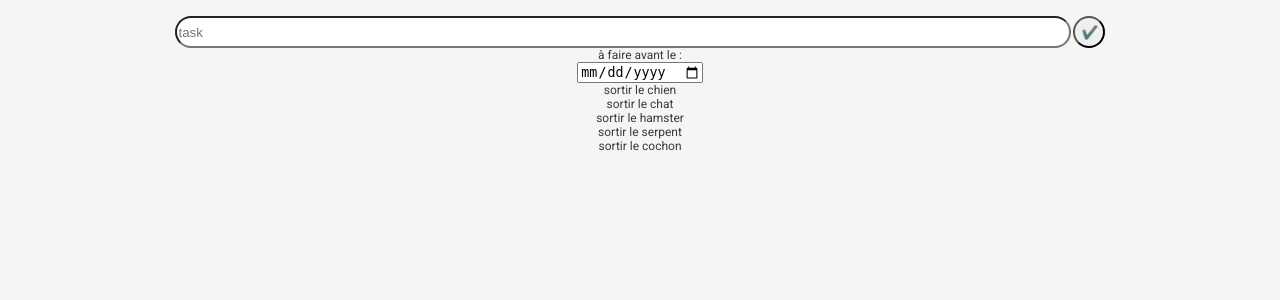
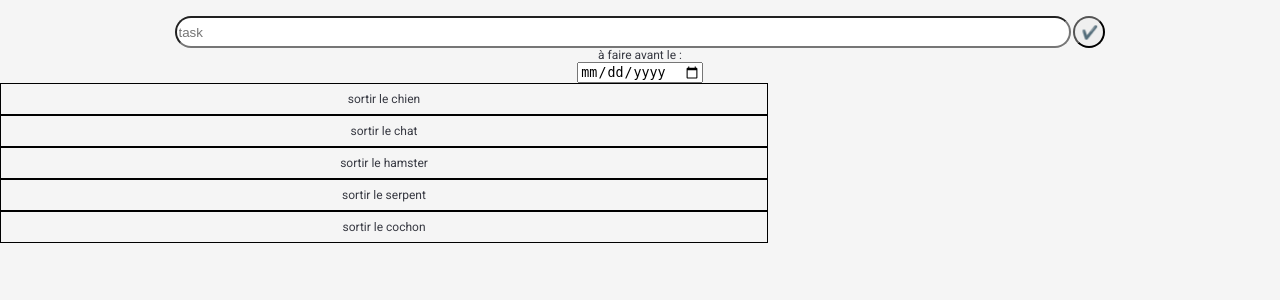
Before and after one commit to AlexLKD/todo-list, a PHP site: page / in a window 1280 px wide. Shown: the part 44-344 px from the top of the page. Run offline with PHP 8.4, Linux system fonts and the light colour scheme; data comes from the database, SQL or seed files in the repository.

Commit message:
mybranch's stuffs added

```diff
--- a/index.php
+++ b/index.php
@@ -41,9 +41,9 @@
             $query = $dbCo->prepare("SELECT text FROM task;");
             $query->execute();
             $result = $query->fetchAll();
-            echo '<ul>';
+            echo '<ul class"main-nav-list">';
             foreach ($result as $task) {
-                echo '<li class=""> ' . $task['text'] . '</li>';
+                echo '<li class="main-nav-item"> ' . $task['text'] . '</li>';
             }
             echo '</ul>';
             ?>
--- a/style.css
+++ b/style.css
@@ -61,3 +61,17 @@ body {
     border-radius: 25px;
     color: #fff;
 }
+.main-nav-list {
+    display: flex;
+    flex-direction: column;
+    align-items: center;
+    gap: 1rem;
+    margin: 1rem 0;
+}
+
+.main-nav-item {
+    list-style: none;
+    border: 1px black solid;
+    width: 60%;
+    padding: 0.5rem;
+}
```
